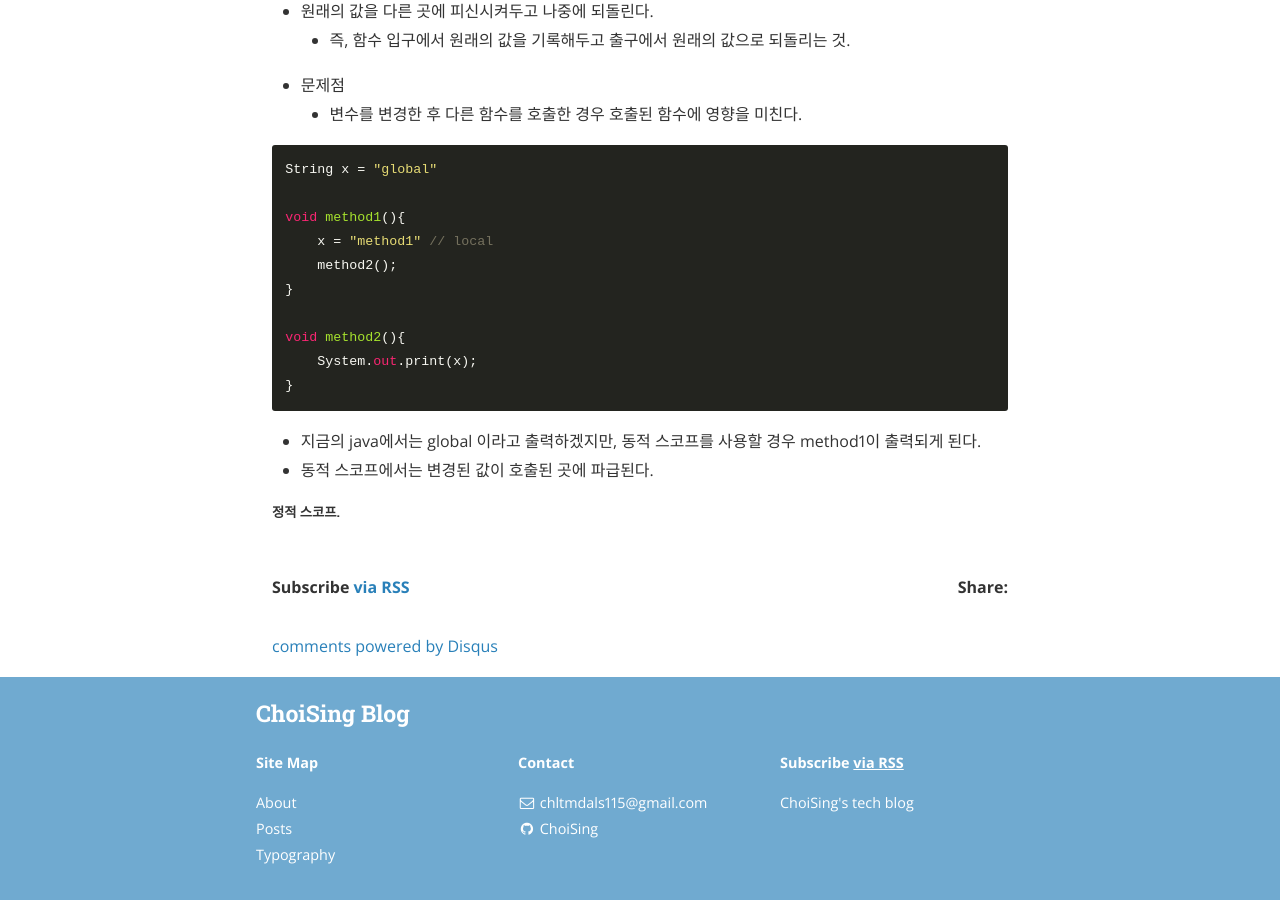
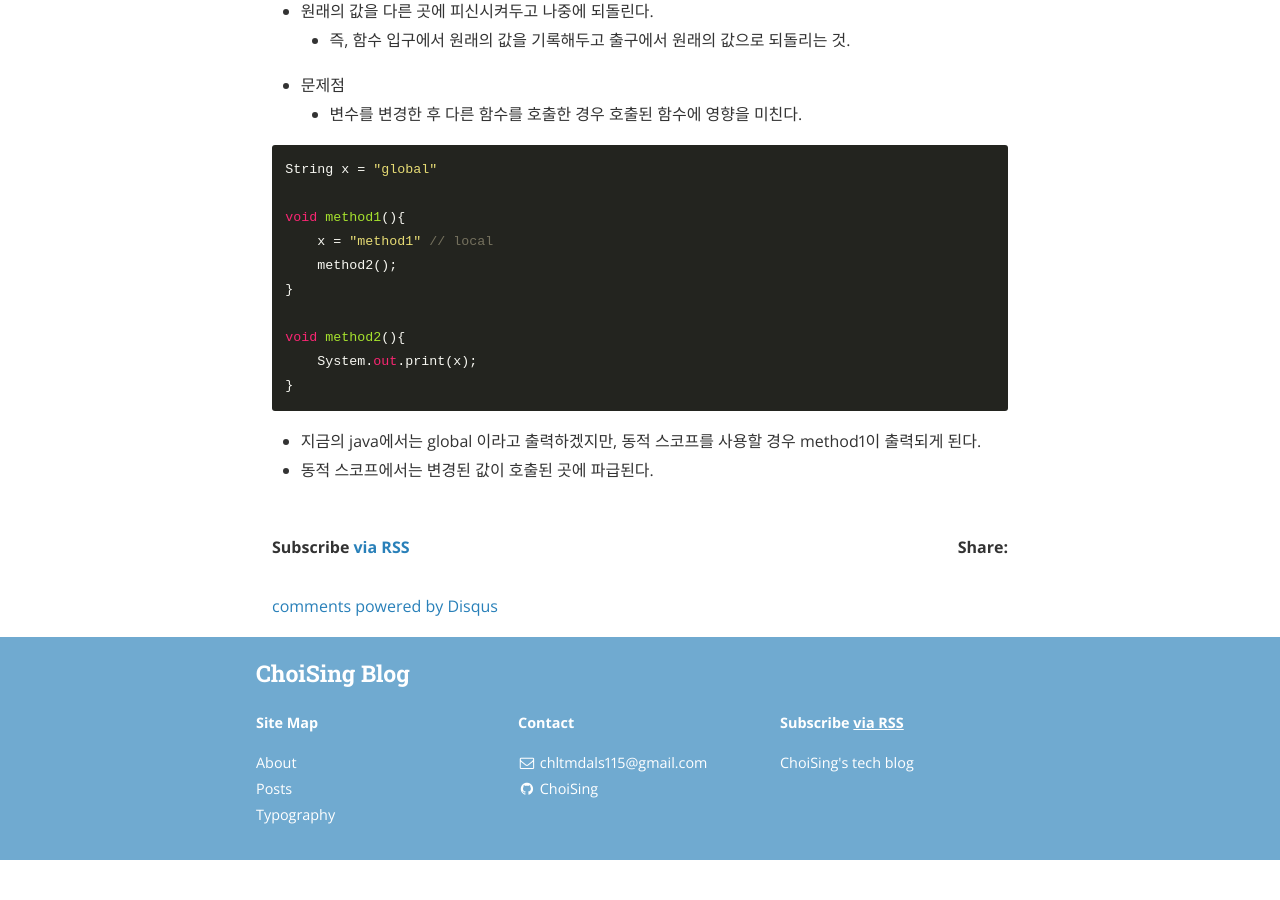
Before and after one commit to Oraindrop/oraindrop.github.io, a Jekyll site: the page built from _posts/TIL/2018-11-25-TIL.md, in a window 1280 px wide and 900 px high, scrolled down 1286 px. Built offline with Jekyll 4.4.1, drawn with Linux system fonts in a browser that asks for light colours; nearby versions of some CDN libraries; comment, search, counter and statistics services are not loaded; after the commit the page ends 2146 px from its top, so only the background shows below that.

Commit message:
불필요한 문장 삭제

```diff
--- a/_posts/TIL/2018-11-25-TIL.md
+++ b/_posts/TIL/2018-11-25-TIL.md
@@ -64,5 +64,3 @@ void method2(){
 
 - 지금의 java에서는 global 이라고 출력하겠지만, 동적 스코프를 사용할 경우 method1이 출력되게 된다.
 - 동적 스코프에서는 변경된 값이 호출된 곳에 파급된다.
-
-##### 정적 스코프.
```
